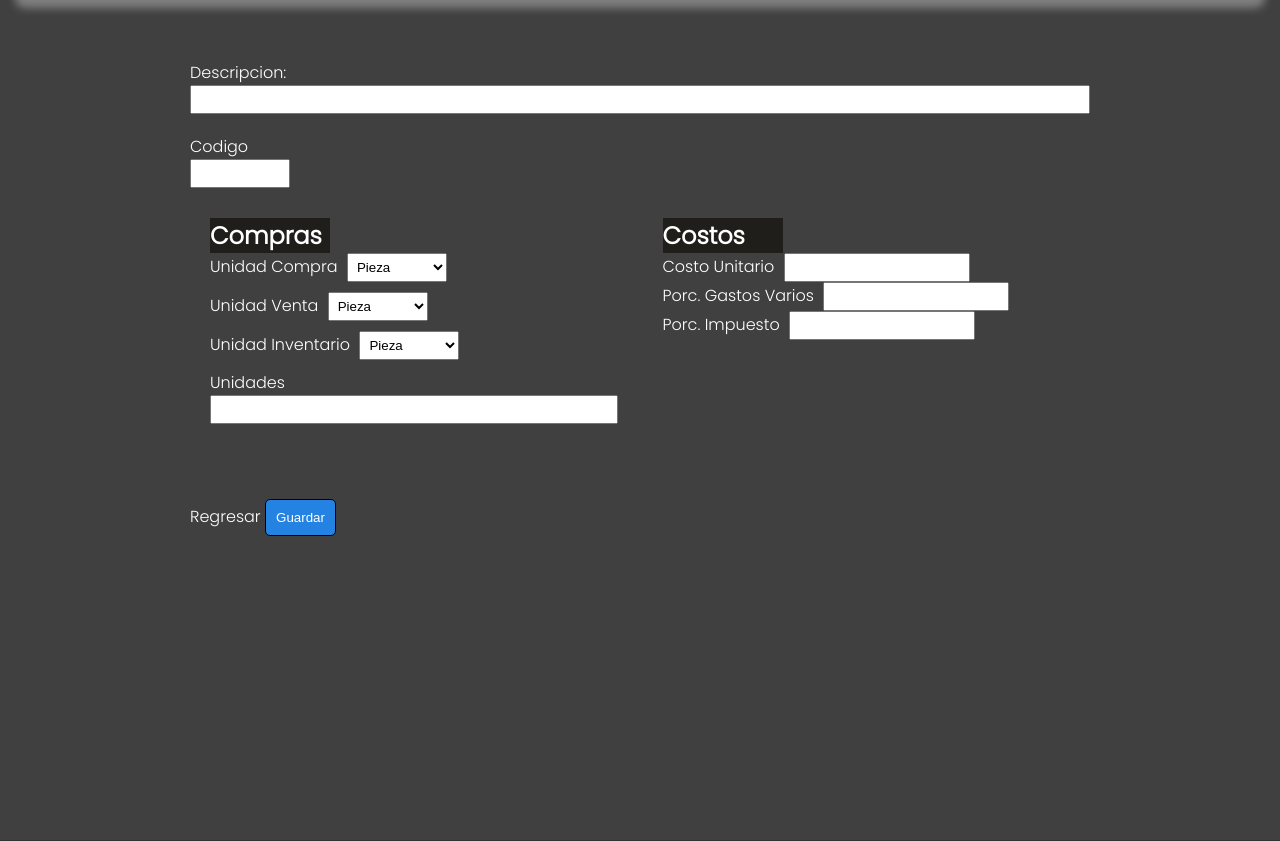
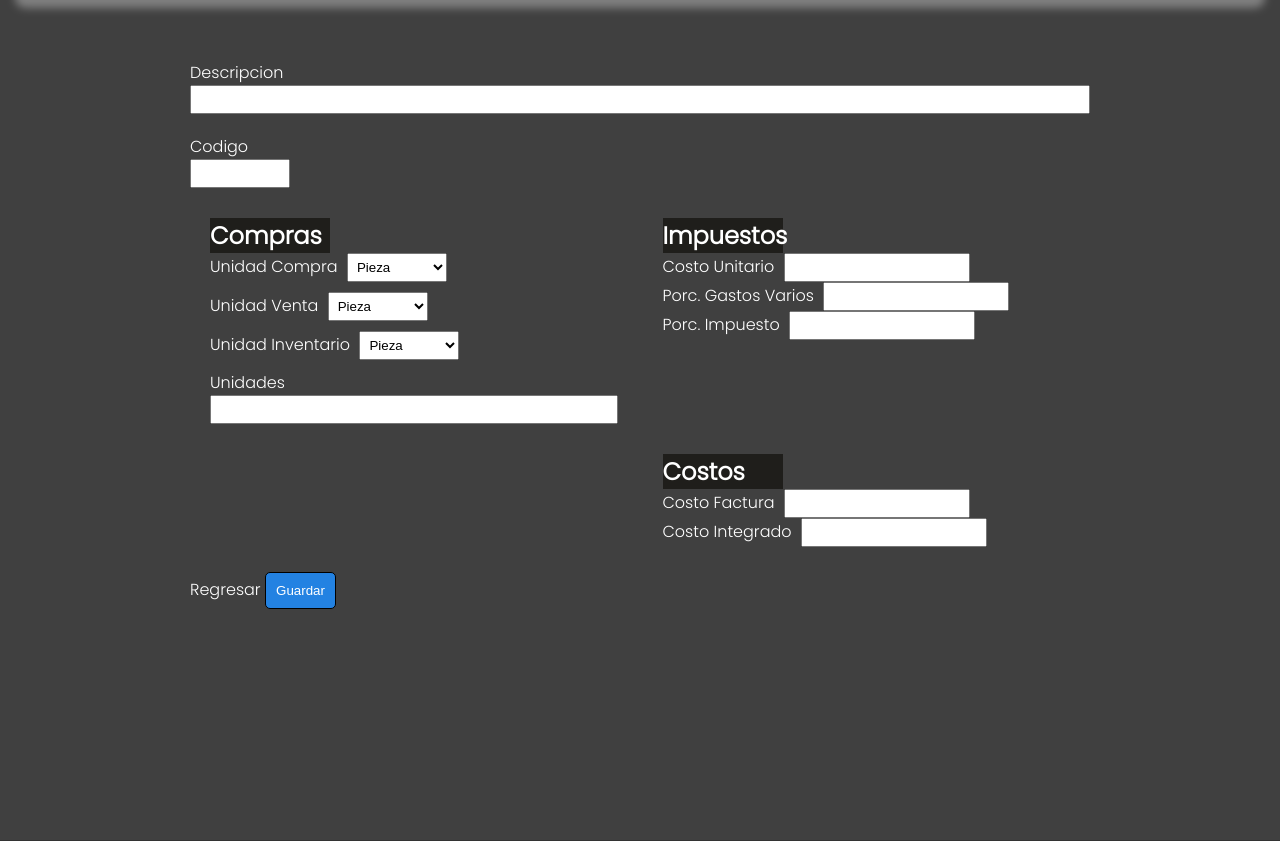
Before and after one commit to AntonIL28/domagpos1, a Django app: page /add_producto/ in a window 1280 px wide. Shown: the part 140-981 px from the top of the page. Run offline with Django 4.2, Linux system fonts and the light colour scheme; some libraries are stand-ins or nearby versions.

Commit message:
Modificacion de add_producto para calculo de costo factura y costo integrado usanso script de html

```diff
--- a/domagPOS1/POS/templates/add_producto.html
+++ b/domagPOS1/POS/templates/add_producto.html
@@ -4,17 +4,17 @@
 
 {% block content %}
 <div id="content_form_addproductos">
-        <form method="POST" action="{% url 'AddProducto' %}"  class="wrapper" id="add_producto_form">
+        <form method="POST" action="{% url 'AddProducto' %}"  id="wrapper" id="add_producto_form">
 
             {% csrf_token %}
             <section class="head_addp">
-                <label for="description">Descripcion:</label>
-                <input type="text" name="description">
+                <label for="description">Descripcion</label>
+                <input type="text" id="description" name="description" required>
             </section>
 
             <section class="codigo_add">
                 <label for="codigo">Codigo</label>
-                <input type="text" name="codigo">
+                <input type="text" name="codigo" required>
             </section>
 
             <section class="body_addp">
@@ -47,21 +47,33 @@
                 <br>
 
                 <label for="cantidad_Unidad_Compras">Unidades</label>
-                <input type="text" name="cantidad_Unidad_Compras">
+                <input type="text" class="cantidad_producto" id="cantidad_unidad" name="cantidad_Unidad_Compras">
             </section>
 
             <section class="footer_addp">
-                <h1 class="title_add">Costos</h1>
+                <h1 class="title_add">Impuestos</h1>
                 <label for="Cto_Unidad_Compras">Costo Unitario</label>
-                <input type="number" name="Cto_Unidad_Compras">
+                <input type="number" id="cto_unit" name="Cto_Unidad_Compras">
                 <br>
 
                 <label for="Porc_GastosVarios">Porc. Gastos Varios</label>
-                <input type="number" name="Porc_GastosVarios">
+                <input type="number" id="gastos_varios" name="Porc_GastosVarios">
                 <br>
 
                 <label for="Porc_impuestos">Porc. Impuesto</label>
-                <input type="number" name="Porc_impuestos">
+                <input type="number" id="impuesto" name="Porc_impuestos">
+                <br>
+            </section>
+
+
+            <section class="coste_addp">
+                <!--Arroja informacion-->
+                <h1 class="title_add">Costos</h1>
+                <label for="Cto_Factura">Costo Factura</label>
+                <input type="number" id="cto_fac" name="Cto_Factura" readonly>
+                <br>
+                <label for="Cto_Integrado">Costo Integrado</label>
+                <input type="number" id="cto_int" name="Cto_Integrado"  readonly>
                 <br>
             </section>
 
@@ -73,4 +85,57 @@
         </form>
 </div>
 
+<script src="https://ajax.googleapis.com/ajax/libs/jquery/1.11.1/jquery.min.js"></script>
+
+<script>
+
+    var wrapper =document.getElementById("wrapper")
+
+    var cto_unit = document.getElementById("cto_unit");
+    var cantidad = document.getElementById("cantidad_unidad");
+    var cto_fac = document.getElementById("cto_fac");
+
+    var cto_int = document.getElementById("cto_int")
+    var impuesto = document.getElementById("impuesto");
+    var gastos_varios = document.getElementById("gastos_varios");
+
+    wrapper.addEventListener("keypress", event =>{
+        if (event.keyCode === 13){
+            event.preventDefault();
+        }
+    })
+
+    //Para presionar enter cuando el cursor este en el input "cto_unit"
+    cto_unit.addEventListener("keypress", event=> {
+        if (event.keyCode === 13) {
+            event.preventDefault();
+            cto_fac.value = cto_unit.value/cantidad.value
+        }
+    });
+
+    //para presionar enter cuando el cursor este en el input "cantidad"
+    cantidad.addEventListener("keypress", event=> {
+        if (event.keyCode === 13) {
+            event.preventDefault();
+            cto_fac.value = cto_unit.value/cantidad.value;
+        }
+    });
+
+    gastos_varios.addEventListener("keypress", event=> {
+        if (event.keyCode === 13) {
+            event.preventDefault();
+            cto_int.value = (1+(impuesto.value/100)) * (1+(gastos_varios.value/100)) * (cto_unit.value/cantidad.value);
+        }
+    });
+
+    impuesto.addEventListener("keypress", event=> {
+        if (event.keyCode === 13) {
+            event.preventDefault();
+            cto_int.value = (1+(impuesto.value/100)) *(1+(gastos_varios.value/100))* (cto_unit.value/cantidad.value);
+        }
+    });
+
+</script>
+
+
 {% endblock content %}
--- a/domagPOS1/POS/views.py
+++ b/domagPOS1/POS/views.py
@@ -72,7 +72,6 @@ def add_producto_view(request):
         return redirect('Productos')
 
     return render(request, 'add_producto.html', context)
-
 
 
 
--- a/domagPOS1/main/models.py
+++ b/domagPOS1/main/models.py
@@ -58,7 +58,7 @@ class Productos(models.Model):
     Unidad_Compras = models.CharField(max_length=200, null=False, default="")
     Unidad_Ventas = models.CharField(max_length=200, null=False, default="")
     Unidad_Inventario = models.CharField(max_length=200, null=False, default="")
-    cantidad_Unidad_Compras = models.IntegerField(default=0)
+    cantidad_Unidad_Compras = models.IntegerField(default=1)
     Cto_Unidad_Compras = models.DecimalField(max_digits=15, decimal_places=4, null=False)
     Cto_Factura = models.DecimalField(max_digits=15, decimal_places=4, null=False)
     Porc_GastosVarios = models.DecimalField(max_digits=15, decimal_places=2, null=False)
--- a/domagPOS1/main/static/css/style.css
+++ b/domagPOS1/main/static/css/style.css
@@ -641,7 +641,7 @@ footer{
     margin-right: auto;
 }
 
-.wrapper{
+#wrapper{
     display: grid;
     grid-template-columns: repeat(4, 1fr);
     grid-gap: 5px;
@@ -669,6 +669,14 @@ footer{
 .footer_addp{
     grid-column: 3/5;
     grid-row: 3;
+    margin-top: 10px;
+    padding-left: 20px;
+    padding-right: 20px;
+}
+
+.coste_addp{
+    grid-column: 3/5;
+    grid-row: 4;
     margin-top: 10px;
     padding-left: 20px;
     padding-right: 20px;
```
